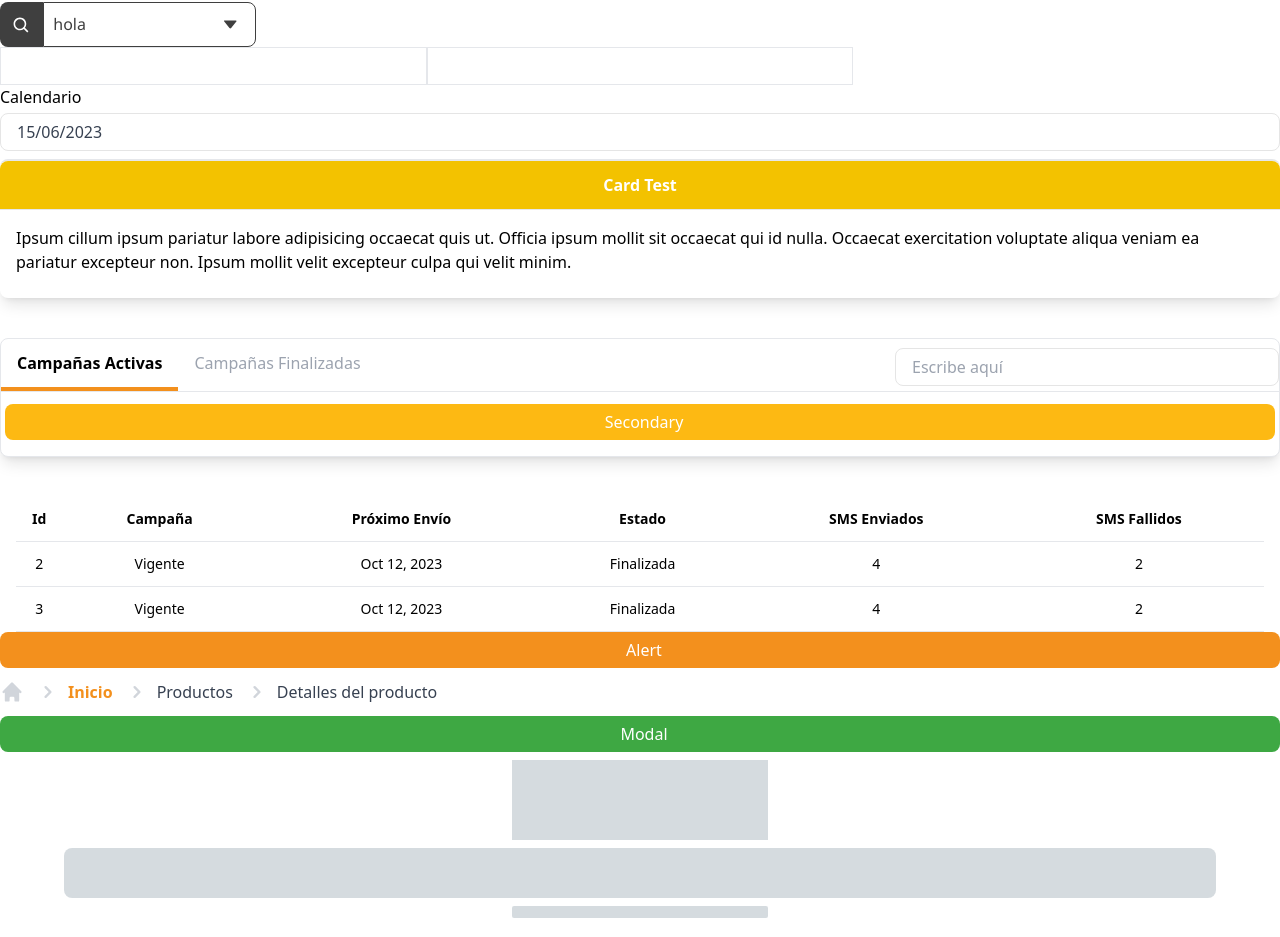
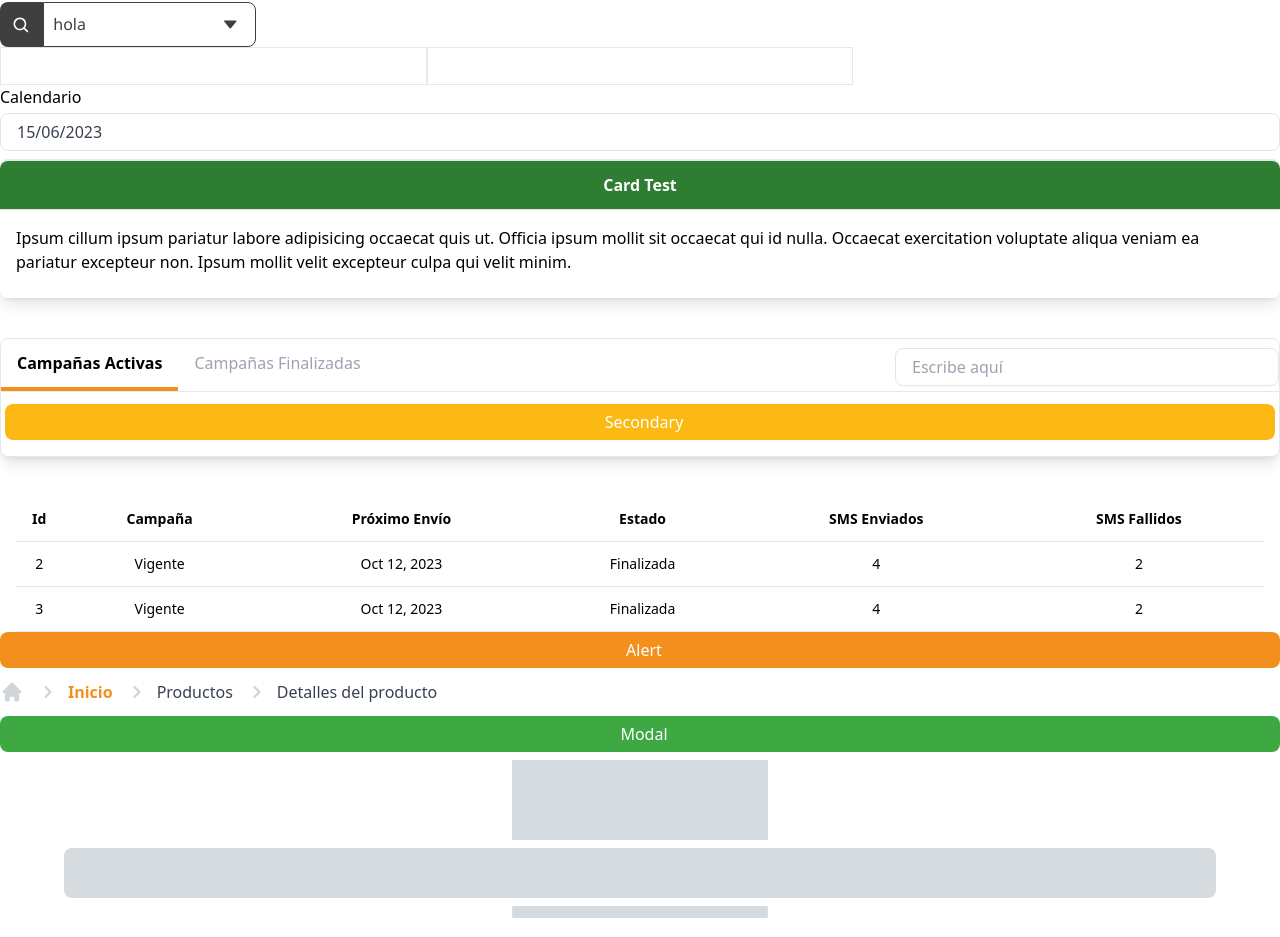
Before and after one commit to Imagine-CX/imaginecx-library, a React (Vite) app: page / in a window 1280 px wide. Shown: the part 993-1930 px from the top of the page. Built offline with nearby package versions, Linux system fonts and the light colour scheme.

Commit message:
feat: :sparkles: Correct types
interface types modified in card, buttons and alert

```diff
--- a/src/App.tsx
+++ b/src/App.tsx
@@ -273,7 +273,7 @@ function App() {
         />
       </div>
       <div className="icx-mt-2">
-        <Card title="Card Test" type="warning">
+        <Card title="Card Test" type="success">
           <p>
             Ipsum cillum ipsum pariatur labore adipisicing occaecat quis ut. Officia ipsum mollit sit occaecat qui id
             nulla. Occaecat exercitation voluptate aliqua veniam ea pariatur excepteur non. Ipsum mollit velit excepteur
--- a/src/components/Alerts/Alert.tsx
+++ b/src/components/Alerts/Alert.tsx
@@ -2,7 +2,7 @@ import { Close } from 'src/assets/Close';
 
 export interface IAlert extends React.HTMLAttributes<HTMLDivElement> {
   icon: JSX.Element;
-  type: string;
+  type: 'success' | 'error' | string;
   open: boolean;
   setOpen: React.Dispatch<React.SetStateAction<boolean>>;
   children: string | JSX.Element | JSX.Element[];
--- a/src/components/Btns/Button.tsx
+++ b/src/components/Btns/Button.tsx
@@ -3,7 +3,7 @@ import '../style.css';
 import { ButtonHTMLAttributes } from 'react';
 
 export interface IBtnPrimary extends ButtonHTMLAttributes<HTMLButtonElement> {
-  color: string;
+  color: 'success' | 'error' | 'secondary' | 'primary' | 'alternative';
   animation?: boolean;
   icon?: JSX.Element | null;
   children: string | JSX.Element | JSX.Element[];
--- a/src/components/Card/Card.tsx
+++ b/src/components/Card/Card.tsx
@@ -1,6 +1,6 @@
 interface ICard extends React.PropsWithChildren {
   title?: string;
-  type?: 'success' | 'success-light' | 'error' | 'info' | 'warning' | 'primary' | 'inactive';
+  type?: 'success' | 'success-light' | 'error' | 'info' | 'warning' | 'primary' | 'inactive' | '';
 }
 
 enum TYPES_CARD {
```
